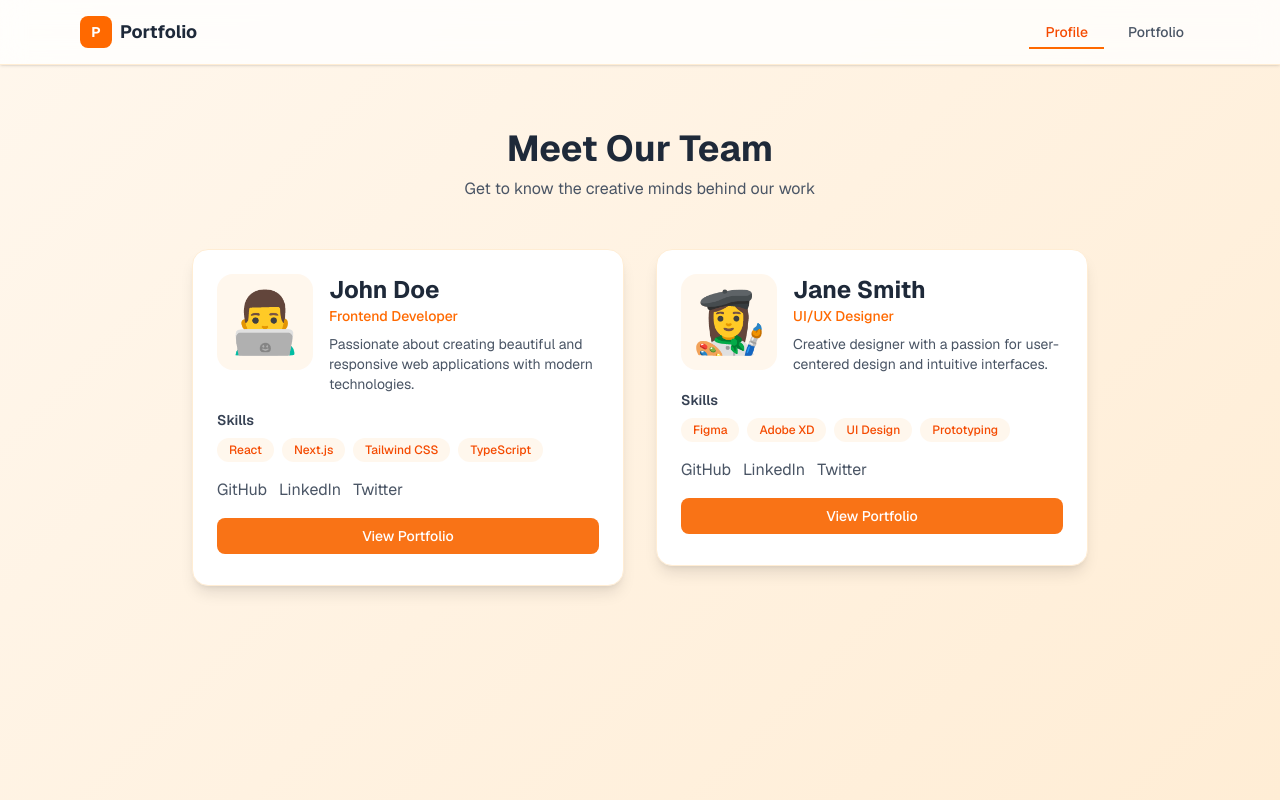
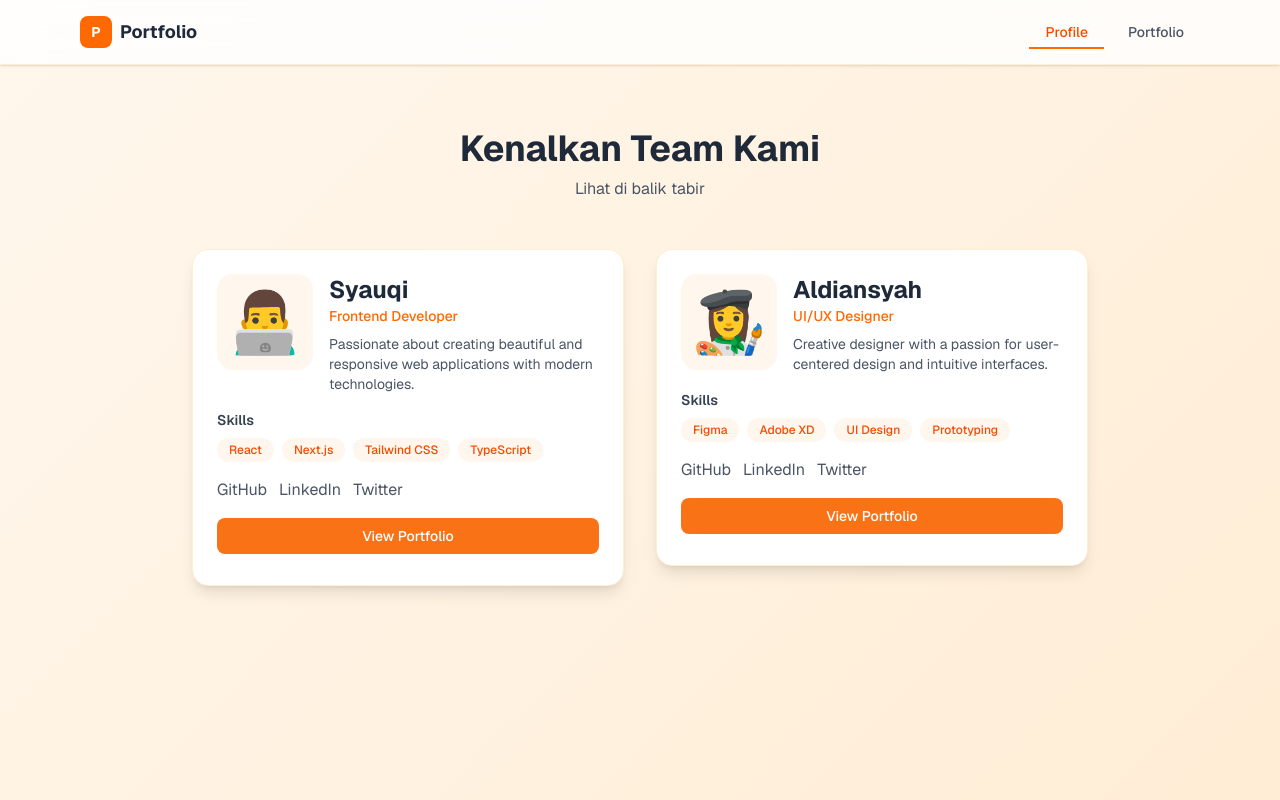
Before and after one commit to Aldy110/tugas-pak-fakiih, a Next.js app: page /profil in a window 1280 px wide. Built offline with nearby package versions, Linux system fonts and the light colour scheme.

Commit message:
Resolve merge conflict

```diff
--- a/app/portofolio/[nama]/page.jsx
+++ b/app/portofolio/[nama]/page.jsx
@@ -8,7 +8,7 @@ import PortfolioCard from '@/components/PortofolioCard'
 // Data portfolio untuk masing-masing orang
 const portfolioData = {
   'john-doe': {
-    name: 'John Doe',
+    name: 'Syauqi',
     avatar: '👨‍💻',
     role: 'Frontend Developer',
     bio: 'Full-stack developer with 5+ years of experience in building web applications.',
@@ -77,7 +77,7 @@ export default function IndividualPortfolio() {
       <div className="text-center py-20">
         <h2 className="text-2xl font-bold text-gray-800">Portfolio not found</h2>
         <Link href="/portofolio" className="text-orange-500 hover:underline mt-4 inline-block">
-          ← Back to Portfolio
+          ← Kembali
         </Link>
       </div>
     )
@@ -99,7 +99,7 @@ export default function IndividualPortfolio() {
           href="/portofolio"
           className="inline-flex items-center text-orange-500 hover:text-orange-600 transition-colors mb-6"
         >
-          ← Back to Portfolio List
+          ← Kembali
         </Link>
       </motion.div>
 
--- a/app/portofolio/page.tsx
+++ b/app/portofolio/page.tsx
@@ -6,14 +6,14 @@ import Link from 'next/link'
 const teamMembers = [
   {
     id: 1,
-    name: 'John Doe',
+    name: 'Syauqi',
     avatar: '👨‍💻',
     role: 'Frontend Developer',
     projects: 12
   },
   {
     id: 2,
-    name: 'Jane Smith',
+    name: 'Aldiansyah',
     avatar: '👩‍🎨',
     role: 'UI/UX Designer',
     projects: 8
@@ -42,7 +42,7 @@ export default function PortfolioPage() {
         transition={{ duration: 0.5, delay: 0.1 }}
         className="text-gray-600 text-center mb-12"
       >
-        Select a team member to view their portfolio
+        Pilih kelompok kami untuk melihat portofolio
       </motion.p>
 
       <div className="grid md:grid-cols-2 gap-8 max-w-4xl mx-auto">
@@ -61,7 +61,7 @@ export default function PortfolioPage() {
                 <p className="text-orange-500 text-sm">{member.role}</p>
                 <p className="text-gray-500 text-sm mt-2">{member.projects} Projects</p>
                 <div className="mt-4 inline-block btn-orange px-6 py-2 rounded-lg text-sm font-medium hover-lift">
-                  View Portfolio
+                  Lihat Portfolio
                 </div>
               </div>
             </Link>
--- a/app/profil/page.jsx
+++ b/app/profil/page.jsx
@@ -6,7 +6,7 @@ import ProfileCard from '@/components/ProfileCard'
 const teamMembers = [
   {
     id: 1,
-    name: 'John Doe',
+    name: 'Syauqi',
     role: 'Frontend Developer',
     bio: 'Passionate about creating beautiful and responsive web applications with modern technologies.',
     avatar: '👨‍💻',
@@ -19,7 +19,7 @@ const teamMembers = [
   },
   {
     id: 2,
-    name: 'Jane Smith',
+    name: 'Aldiansyah',
     role: 'UI/UX Designer',
     bio: 'Creative designer with a passion for user-centered design and intuitive interfaces.',
     avatar: '👩‍🎨',
@@ -46,7 +46,7 @@ export default function ProfilePage() {
         transition={{ duration: 0.5 }}
         className="text-4xl font-bold text-gray-800 mb-2 text-center"
       >
-        Meet Our Team
+        Kenalkan Team Kami
       </motion.h1>
       <motion.p
         initial={{ opacity: 0 }}
@@ -54,7 +54,7 @@ export default function ProfilePage() {
         transition={{ duration: 0.5, delay: 0.1 }}
         className="text-gray-600 text-center mb-12"
       >
-        Get to know the creative minds behind our work
+        Lihat di balik tabir
       </motion.p>
 
       <div className="grid md:grid-cols-2 gap-8 max-w-4xl mx-auto">
```
